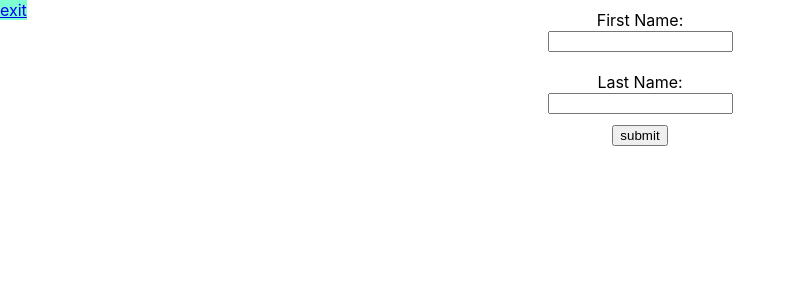
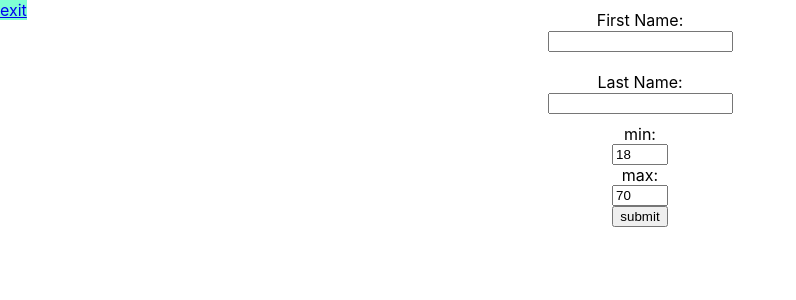
Before and after one commit to YosiIzhak/dog-project, a React (Create React App) app: page /form in a window 1280 px wide. Shown: the top 300 px of the page, without its empty margins (0-796 px from the left). Built offline with nearby package versions, Linux system fonts and the light colour scheme.

Commit message:
first commit

```diff
--- a/package.json
+++ b/package.json
@@ -7,9 +7,12 @@
     "@testing-library/react": "^11.2.6",
     "@testing-library/user-event": "^12.8.3",
     "axios": "^0.21.1",
+    "little-state-machine": "^4.1.0",
     "react": "^17.0.2",
     "react-dom": "^17.0.2",
+    "react-hook-form": "^7.0.0",
     "react-router-dom": "^5.2.0",
+    "react-router-form": "^3.0.0",
     "react-scripts": "4.0.3",
     "react-select": "^4.3.0",
     "web-vitals": "^1.1.1"
--- a/src/App.js
+++ b/src/App.js
@@ -1,6 +1,6 @@
 import logo from './logo.svg';
 import './App.css';
-import Form from './components/form'
+import Login from './components/login';
 import People from './components/index';
 import { BrowserRouter as Router, Route, Link } from "react-router-dom";
 function App() {
@@ -12,7 +12,7 @@ function App() {
             <Home />
           </Route>
           <Route path="/form">
-            <Form />
+            <Login />
           </Route>
           <Route path="/people">
             <People />
--- a/src/components/form.jsx
+++ /dev/null
@@ -1,22 +0,0 @@
-import React, { useRef } from "react";
-import { BrowserRouter as Router, Route, Link } from "react-router-dom";
-
-const Form = () => {
-
-    return (
-
-            <form className='form'>
-                <label className='formItem'>
-                    First Name:
-    <input type="text" name="firstName" />
-                </label>
-                <label className='formItem'>
-                    Last Name:
-    <input type="text" name="LastName" />
-                </label>
-                <Link to="/people"> <button type="button">submit</button></Link>
-            </form>
-
-    );
-}
-export default Form;
--- a/src/components/index.jsx
+++ b/src/components/index.jsx
@@ -2,7 +2,6 @@ import React, { useState, useEffect } from 'react';
 import axios from 'axios';
 import Card from './card'
 import Modal from './modal'
-
 import './style.css'
 
 const People = () => {
@@ -46,8 +45,7 @@ const People = () => {
                 <option value='male'>male</option>
                 <option value='female'>female</option>
             </select>
-            <label>min:</label>
-            <input type="number" id="hour" min="18" max="70" />
+
             <div className="cards" style={{ backgroundColor: (gender === 'male' ? 'rgb(30, 30, 205)' : 'rgb(205, 30, 30)') }}>
                 {users.length > 0 ? res : ''}
                 {isModalShown && selectedUser ? <Modal selectedUser={selectedUser} onClose={toggleModal} /> : null}
--- /dev/null
+++ b/src/components/login.jsx
@@ -0,0 +1,35 @@
+import React, { useState } from "react";
+import { BrowserRouter as Link } from "react-router-dom";
+const Login = () => {
+    const [min, setMin] = useState(18);
+    const [max, setMax] = useState(70);
+    const changeMin = (item) => {
+        setMin(item);
+    };
+    const changeMax = (item) => {
+        setMax(item);
+    };
+    const handleSubmit = (e) => {
+        console.log(`  min: ${min}   max: ${max} `);
+    };
+
+    return (
+
+        <form className='form' onSubmit={handleSubmit}>
+            <label className='formItem'>
+                First Name:
+    <input type="text" name="firstName" />
+            </label>
+            <label className='formItem'>
+                Last Name:
+    <input type="text" name="LastName" />
+            </label>
+            <label>min:</label>
+            <input value={min} onChange={(e) => changeMin(e.target.value)} type="number" id="min" min="18" max="70" />
+            <label>max:</label>
+            <input value={max} onChange={(e) => changeMax(e.target.value)} type="number" id="max" min="18" max="70" />
+            <Link to={`/People/${max}`}> <button type="submit" >submit</button></Link>
+        </form>
+    );
+}
+export default Login;
```
Also changed, not shown: 1 other file (tests, documents, lock files or other folders).
